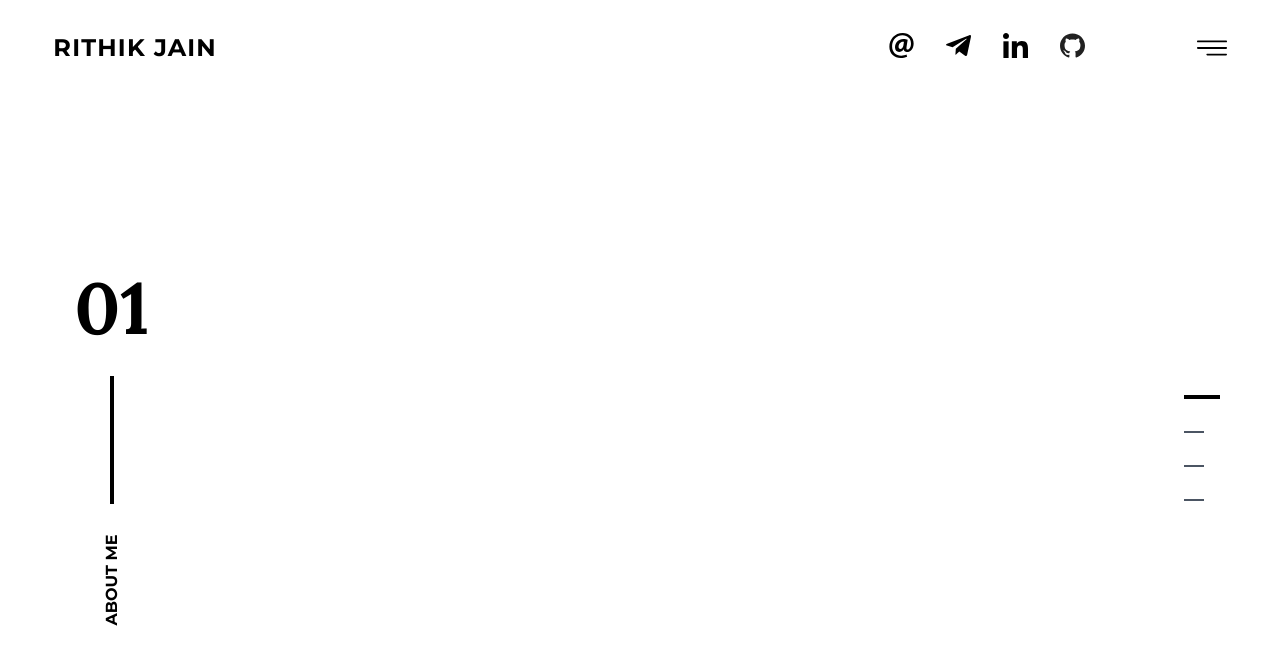
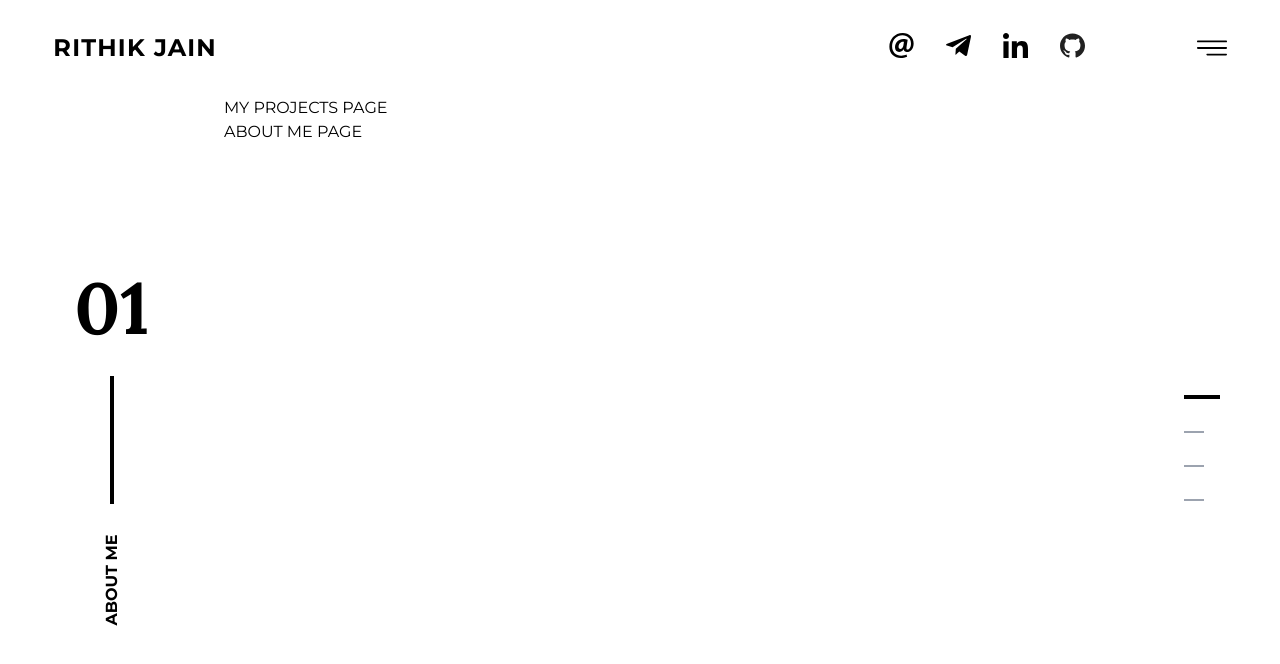
Before and after one commit to rithikjain/portfolio-web, a React (Create React App) app: page /projects in a window 1280 px wide. Shown: the top 664 px of the page. Built offline with nearby package versions, Linux system fonts and the light colour scheme.

Commit message:
feat: react router setup

```diff
--- a/src/App.jsx
+++ b/src/App.jsx
@@ -1,10 +1,8 @@
-import Header from './components/Common/Header'
-import {
-  BrowserRouter as Router,
-  Switch,
-  Route,
-  Link
-} from "react-router-dom";
+import Header from "./components/Common/Header";
+import PageDescription from "./components/Common/PageDescription";
+import Content from "./components/Common/Content";
+
+import { BrowserRouter as Router, Link } from "react-router-dom";
 
 function App() {
   return (
@@ -12,22 +10,31 @@ function App() {
       <div className="flex-col flex h-screen">
         <Header />
         <div className="flex flex-1">
-          {/* Page Description */}
-          <div className="w-56 flex flex-col justify-center items-center">
-            <span className="font-serif font-bold text-7xl">01</span>
-            <div className="bg-black w-1 h-32 my-8"></div>
-            <p className="font-bold transform -rotate-90 my-8">ABOUT ME</p>
-          </div>
-
-          {/* Content */}
-          <div className="flex-1"></div>
+          <PageDescription />
+          <Content />
 
           {/* Page Selector */}
           <div className="w-28 flex flex-col justify-center">
-            <div className="bg-black w-9 h-1 my-4 mx-4"></div>
-            <div className="bg-gray-600 w-5 h-0.5 my-4 mx-4"></div>
-            <div className="bg-gray-600 w-5 h-0.5 my-4 mx-4"></div>
-            <div className="bg-gray-600 w-5 h-0.5 my-4 mx-4"></div>
+            <div className="bg-black w-9 h-1 my-4 mx-4">
+              <Link to="/">
+                <div className="w-9 h-2"></div>
+              </Link>
+            </div>
+            <div className="bg-gray-400 w-5 h-0.5 my-4 mx-4">
+              <Link to="/projects">
+                <div className="w-5 h-2"></div>
+              </Link>
+            </div>
+            <div className="bg-gray-400 w-5 h-0.5 my-4 mx-4">
+              <Link to="/work">
+                <div className="w-5 h-2"></div>
+              </Link>
+            </div>
+            <div className="bg-gray-400 w-5 h-0.5 my-4 mx-4">
+              <Link to="/tech">
+                <div className="w-5 h-2"></div>
+              </Link>
+            </div>
           </div>
         </div>
       </div>
--- /dev/null
+++ b/src/components/About.jsx
@@ -0,0 +1,11 @@
+import React from 'react'
+
+const About = () => {
+  return (
+    <div>
+      <h1>ABOUT ME PAGE</h1>
+    </div>
+  )
+}
+
+export default About
--- /dev/null
+++ b/src/components/Common/Content.jsx
@@ -0,0 +1,29 @@
+import React from "react";
+import About from "../About";
+import Projects from "../Projects";
+import Work from "../Work";
+import Tech from "../Tech";
+import { BrowserRouter as Switch, Route } from "react-router-dom";
+
+const Content = () => {
+  return (
+    <div className="flex-1">
+      <Switch>
+        <Route path="/projects">
+          <Projects />
+        </Route>
+        <Route path="/work">
+          <Work />
+        </Route>
+        <Route path="/tech">
+          <Tech />
+        </Route>
+        <Route path="/">
+          <About />
+        </Route>
+      </Switch>
+    </div>
+  );
+};
+
+export default Content;
--- /dev/null
+++ b/src/components/Common/PageDescription.jsx
@@ -0,0 +1,13 @@
+import React from "react";
+
+const PageDescription = () => {
+  return (
+    <div className="w-56 flex flex-col justify-center items-center">
+      <span className="font-serif font-bold text-7xl">01</span>
+      <div className="bg-black w-1 h-32 my-8"></div>
+      <p className="font-bold transform -rotate-90 my-8">ABOUT ME</p>
+    </div>
+  );
+};
+
+export default PageDescription;
--- /dev/null
+++ b/src/components/Projects.jsx
@@ -0,0 +1,11 @@
+import React from 'react'
+
+const Projects = () => {
+  return (
+    <div>
+      <h1>MY PROJECTS PAGE</h1>
+    </div>
+  )
+}
+
+export default Projects
--- /dev/null
+++ b/src/components/Tech.jsx
@@ -0,0 +1,11 @@
+import React from 'react'
+
+const Tech = () => {
+  return (
+    <div>
+      <h1>TECH STACK PAGE</h1>
+    </div>
+  )
+}
+
+export default Tech
--- /dev/null
+++ b/src/components/Work.jsx
@@ -0,0 +1,11 @@
+import React from 'react'
+
+const Work = () => {
+  return (
+    <div>
+      <h1>MY WORK PAGE</h1>
+    </div>
+  )
+}
+
+export default Work
```
Also changed, not shown: src/components/Common/Header.jsx (+11 -11 lines).
